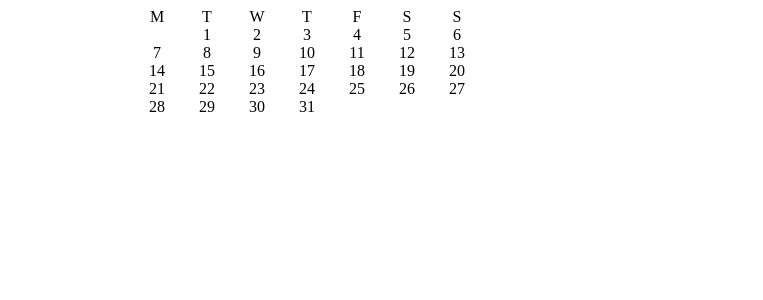
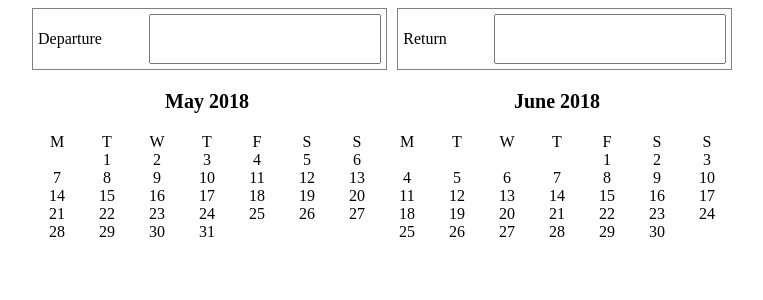
Before and after one commit to kiwicom/calendar-ux-test, a React (Create React App) app: page / in a window 1280 px wide. Shown: the top 300 px of the page, without its empty margins (258-1021 px from the left). Built offline with nearby package versions, Linux system fonts and the light colour scheme.

Commit message:
added Inputs and moved date to props

```diff
--- a/src/App.css
+++ b/src/App.css
@@ -1,4 +1,4 @@
 .App {
-  width: 500px;
+  width: 700px;
   margin: 0 auto;
 }
--- a/src/App.js
+++ b/src/App.js
@@ -1,12 +1,25 @@
 import React, { Component } from 'react';
+import moment from 'moment';
 import Calendar from './Calendar';
+import Inputs from "./Inputs";
+
 import './App.css';
 
 class App extends Component {
+  constructor(props) {
+    super(props);
+    this.state = {
+      currentDate: moment(),
+    };
+  }
   render() {
+    const { currentDate } = this.state;
+    const nextMonth = currentDate.clone().add(1, 'month');
     return (
       <div className="App">
-        <Calendar />
+        <Inputs />
+        <Calendar date={currentDate} />
+        <Calendar date={nextMonth} />
       </div>
     );
   }
--- a/src/Calendar/index.js
+++ b/src/Calendar/index.js
@@ -1,11 +1,20 @@
+/* @flow */
 import React, { Component } from 'react';
-import moment from 'moment';
-import { CalendarContainer, Day } from './styles';
+import { Container, CalendarContainer, Day, Title } from './styles';
 
-class Calendar extends Component {
-  constructor(props) {
+type State = {
+  dayInTheWeek: number,
+  daysInMonth: number
+}
+
+type Props = {
+    date: Object
+}
+
+class Calendar extends Component<Props, State> {
+  constructor(props: Props) {
     super(props);
-    const date = moment();
+    const { date } = this.props;
     const daysInMonth = date.clone().daysInMonth();
     const dayInTheWeek = date.clone().startOf('month').day();
     this.state = {
@@ -24,8 +33,10 @@ class Calendar extends Component {
       });
   }
   render() {
+    const title = this.props.date.format('MMMM YYYY');
     return (
-      <div>
+      <Container>
+        <Title>{title}</Title>
         <CalendarContainer>
           <Day>M</Day>
           <Day>T</Day>
@@ -38,7 +49,7 @@ class Calendar extends Component {
         <CalendarContainer>
           {this.renderDays()}
         </CalendarContainer>
-      </div>
+      </Container>
     );
   }
 }
--- a/src/Calendar/styles.js
+++ b/src/Calendar/styles.js
@@ -1,4 +1,14 @@
 import styled from 'styled-components';
+
+export const Container = styled.div`
+    float: left;
+    width: 350px;
+`;
+
+export const Title = styled.h3`
+    text-align: center;
+    font-size: 20px;
+`;
 
 export const CalendarContainer = styled.div`
 display: grid;
--- /dev/null
+++ b/src/Inputs/index.js
@@ -0,0 +1,25 @@
+import React, { Component } from "react";
+import { Container, InputContainer } from "./styles"
+
+class Inputs extends Component {
+    constructor(props) {
+        super(props);
+
+    }
+    render() {
+        return (
+            <Container>
+                <InputContainer>
+                    <p>Departure</p>
+                    <input />
+                </InputContainer>
+                <InputContainer>
+                    <p>Return</p>
+                    <input />
+                </InputContainer>
+            </Container>
+        )
+    }
+}
+
+export default Inputs;
--- /dev/null
+++ b/src/Inputs/styles.js
@@ -0,0 +1,14 @@
+import styled from 'styled-components';
+
+export const Container = styled.div`
+    display: grid;
+    grid-template-columns: auto auto;
+    grid-column-gap: 10px;
+`;
+
+export const InputContainer = styled.div`
+    border: 1px solid grey;
+    padding: 5px;
+    display: grid;
+    grid-template-columns: auto auto;
+`;
```
Also changed, not shown: 2 other files (tests, documents, lock files or other folders).
